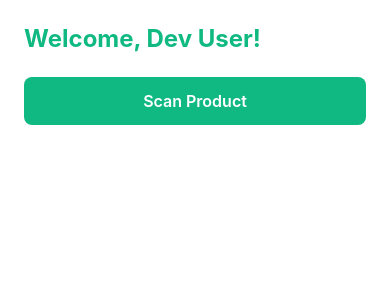
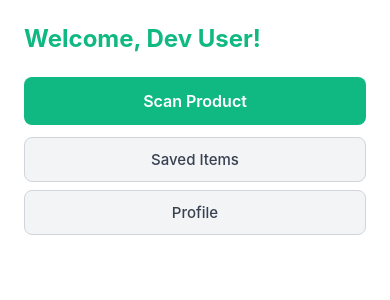
Before and after one commit to tpv295zrn7-del/Scanwise-mobile, a React Native app: screen / in a window 390 px wide. Shown: the top 300 px of the page. Built offline with nearby package versions, Linux system fonts and the light colour scheme.

Commit message:
feat: add Saved Items and Profile navigation from Home screen

```diff
--- a/src/renderer/ScreenRenderer.js
+++ b/src/renderer/ScreenRenderer.js
@@ -138,6 +138,18 @@ const HomeView = ({ descriptor }) => (
       onPress={descriptor.onScanPress || (() => {})}
     >
       <Text style={styles.primaryButtonText}>{descriptor.scanButton}</Text>
+    </TouchableOpacity>
+    <TouchableOpacity
+      style={styles.secondaryButton}
+      onPress={descriptor.onSavedPress || (() => {})}
+    >
+      <Text style={styles.secondaryButtonText}>Saved Items</Text>
+    </TouchableOpacity>
+    <TouchableOpacity
+      style={styles.secondaryButton}
+      onPress={descriptor.onProfilePress || (() => {})}
+    >
+      <Text style={styles.secondaryButtonText}>Profile</Text>
     </TouchableOpacity>
     {descriptor.recentScans && descriptor.recentScans.length > 0 && (
       <View style={styles.section}>
@@ -470,6 +482,20 @@ const styles = StyleSheet.create({
     fontWeight: '600',
     fontSize: 16,
   },
+  secondaryButton: {
+    backgroundColor: '#F3F4F6',
+    padding: 12,
+    borderRadius: 8,
+    alignItems: 'center',
+    marginVertical: 4,
+    borderWidth: 1,
+    borderColor: '#D1D5DB',
+  },
+  secondaryButtonText: {
+    color: '#374151',
+    fontWeight: '500',
+    fontSize: 15,
+  },
   linkButton: {
     padding: 10,
     alignItems: 'center',
--- a/src/screens/HomeScreen.js
+++ b/src/screens/HomeScreen.js
@@ -4,4 +4,6 @@ export const HomeScreen = ({ user, recentScans = [], familyMembers = [], navigat
   recentScans,
   familyMembers,
   onScanPress: () => navigation.navigate('Scan', { mode: 'barcode' }),
+  onSavedPress: () => navigation.navigate('Saved'),
+  onProfilePress: () => navigation.navigate('Profile'),
 });
```
